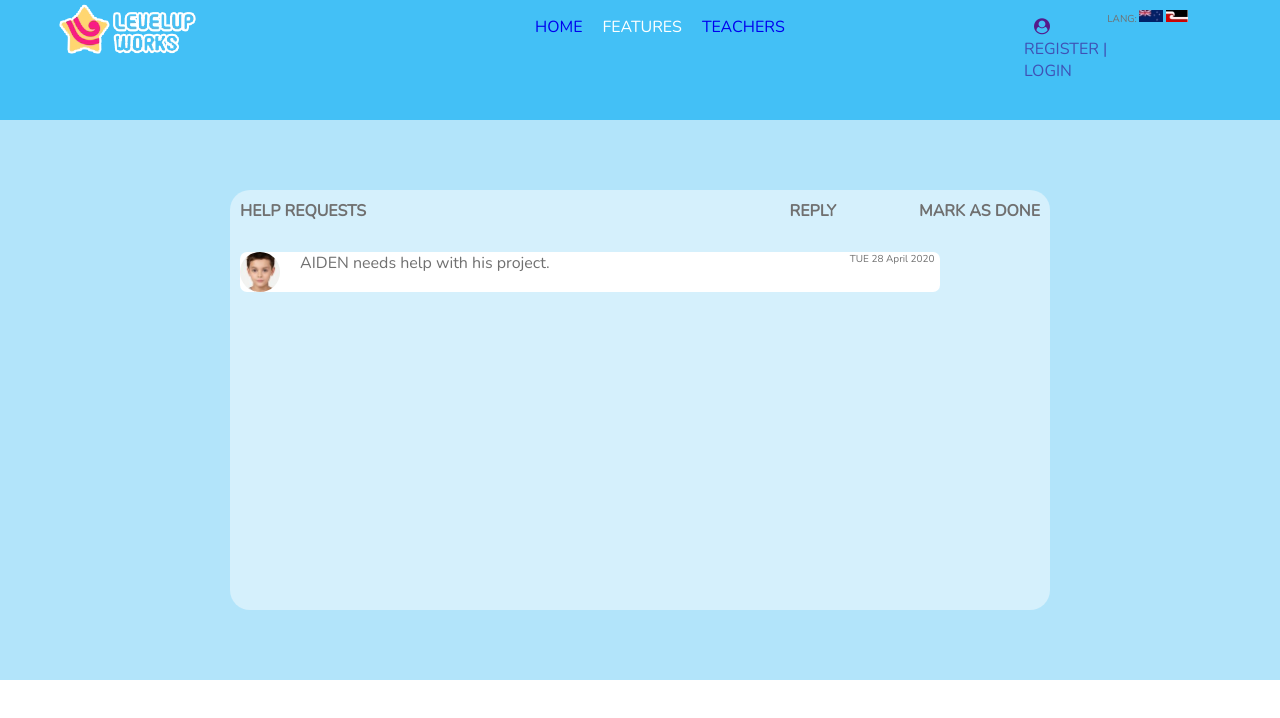
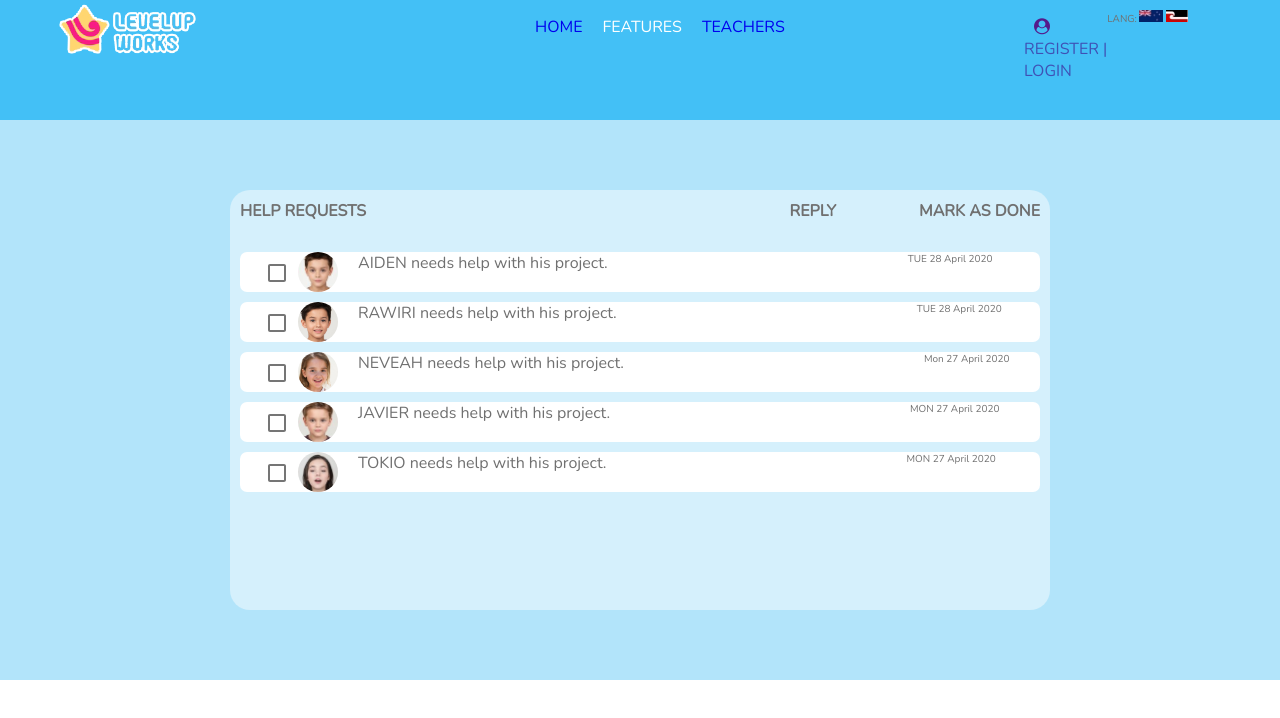
Before and after one commit to joechamberlain1/missionxteamzero-1, a React (Create React App) app: page /helpT in a window 1280 px wide. Shown: the top 718 px of the page. Built offline with nearby package versions, Linux system fonts and the light colour scheme.

Commit message:
update help.js - ofa

```diff
--- a/src/App.js
+++ b/src/App.js
@@ -12,6 +12,7 @@ import Teacher1 from "./Components/teacher1";
 import Teacher2 from "./Components/teacher2";
 import Helpt from "./Components/helpT";
 import ImageAvatars from "./Components/ImageAvatars";
+import Checkboxes from "./Components/checkbox";
 function App() {
   return (
     <div className="App">
@@ -25,6 +26,7 @@ function App() {
       <Route exact path="/teacher2" component={Teacher2} />
       <Route exact path="/helpT" component={Helpt} />
       <Route exact path="/ImageAvatars" component={ImageAvatars} />
+      <Route exact path="/checkbox" component={Checkboxes} />
       <Route
         exact
         path="/TeacherStudentProfilePart1"
--- a/src/CSS/helpT.css
+++ b/src/CSS/helpT.css
@@ -36,11 +36,11 @@
 
 .divt5 {
   background-color: white;
-  width: 700px;
+  width: 800px;
   height: 40px;
   border-radius: 7px;
   position: absolute;
-  column-count:3;
+  column-count:4;
   display:flex;
 }
 
--- a/src/Components/Footer.js
+++ b/src/Components/Footer.js
@@ -16,28 +16,35 @@ const MainFooter = () => {
               <li>Partners</li>
               <li>
                 <Link to="/teacher1">
-                  Teacher-Ofa
+                  Teacher
                 </Link>{" "}
                 {/* use to access to my teacher1 js - Ofa */}
               </li>
 
               <li>
                 <Link to="/teacher2">
-                RadioButton
+                Radio
                 </Link>{" "}
                 {/* use to access to my teacher2 js - Ofa */}
               </li>
 
               <li>
                 <Link to="/helpT">
-                Help-Ofa
+                Help
                 </Link>{" "}
                 {/* use to access to my teacher2 js - Ofa */}
               </li>
 
               <li>
                 <Link to="/ImageAvatars">
-                Avitar-Ofa
+                Avitar
+                </Link>{" "}
+                {/* use to access to my teacher2 js - Ofa */}
+              </li>
+
+              <li>
+                <Link to="/checkbox">
+                Checkbox
                 </Link>{" "}
                 {/* use to access to my teacher2 js - Ofa */}
               </li>
--- /dev/null
+++ b/src/Components/checkbox.js
@@ -0,0 +1,26 @@
+import React from 'react';
+import Checkbox from '@material-ui/core/Checkbox';
+
+function Checkboxes() {
+  const [checked, setChecked] = React.useState(true);
+
+  const handleChange = (event) => {
+    setChecked(event.target.checked);
+  };
+
+  return (
+    <div>
+
+
+      <Checkbox inputProps={{ 'aria-label': 'uncontrolled-checkbox' }} />
+
+
+
+
+
+
+    </div>
+  );
+}
+
+export default Checkboxes;
--- a/src/Components/helpT.js
+++ b/src/Components/helpT.js
@@ -3,7 +3,12 @@ import Avatar from '@material-ui/core/Avatar';
 
 import "../CSS/helpT.css";
 import Nav from "./nav.js";
+import Checkbox from "./checkbox.js";
 import AIDEN from "../img/AIDEN.png"
+import RAWIRI from "../img/RAWIRI.png"
+import NEVEAH from "../img/NEVEAH.png"
+import JAVIER from "../img/JAVIER.png"
+import TOKIO from "../img/TOKIO.png"
 
 function Helpt() {
   return (
@@ -29,16 +34,48 @@ function Helpt() {
 
             <div className="divt41">
                 <div className="divt5">
-
+                  <Checkbox/>
                   <Avatar alt="Aiden" src={AIDEN}/>
-
                   <p className="mp1">AIDEN needs help with his project.</p>
                   <p className="mp3">TUE 28 April 2020</p>
-
                 </div>
             </div>
 
+            <div className="divt41">
+                <div className="divt5">
+                  <Checkbox/>
+                  <Avatar alt="Rawiri" src={RAWIRI}/>
+                  <p className="mp1">RAWIRI needs help with his project.</p>
+                  <p className="mp3">TUE 28 April 2020</p>
+                </div>
+            </div>
 
+            <div className="divt41">
+                <div className="divt5">
+                  <Checkbox/>
+                  <Avatar alt="Neveah" src={NEVEAH}/>
+                  <p className="mp1">NEVEAH needs help with his project.</p>
+                  <p className="mp3">Mon 27 April 2020</p>
+                </div>
+            </div>
+
+            <div className="divt41">
+                <div className="divt5">
+                  <Checkbox/>
+                  <Avatar alt="Javier" src={JAVIER}/>
+                  <p className="mp1">JAVIER needs help with his project.</p>
+                  <p className="mp3">MON 27 April 2020</p>
+                </div>
+            </div>
+
+            <div className="divt41">
+                <div className="divt5">
+                  <Checkbox/>
+                  <Avatar alt="Tokio" src={TOKIO}/>
+                  <p className="mp1">TOKIO needs help with his project.</p>
+                  <p className="mp3">MON 27 April 2020</p>
+                </div>
+            </div>
 
 
 
```
